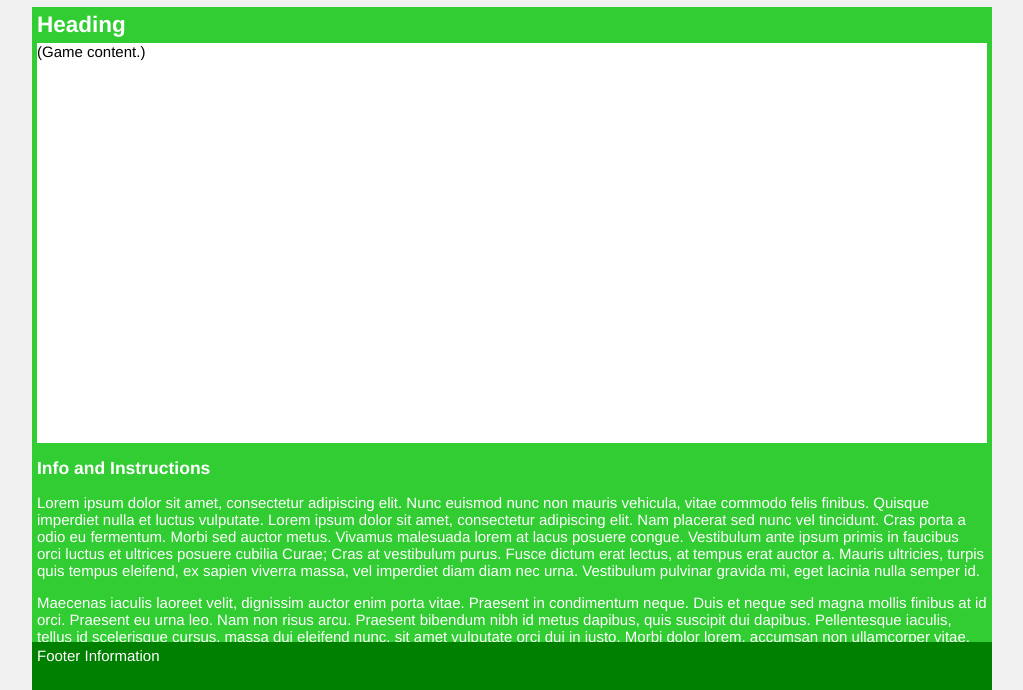
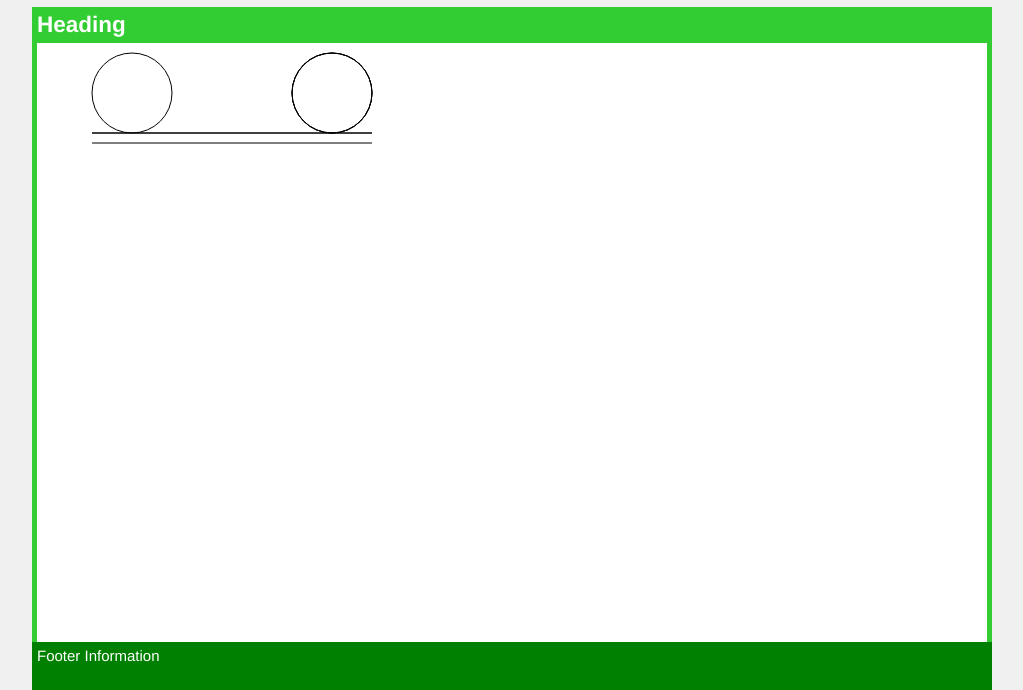
Before and after one commit to cstaier/EquilibriumVisualization, a plain HTML site: page index.html in a window 1280 px wide. Shown: the part 108-798 px from the top of the page, without its empty margins (128-1151 px from the left). Drawn offline with Linux system fonts and the light colour scheme.

Commit message:
Added canvas to index.html with seesaw.html code.

```diff
--- a/index.html
+++ b/index.html
@@ -13,7 +13,7 @@
 		document.createElement("header");
 		document.createElement("main");
 		document.createElement("nav");
-		document.createElement("section");
+		document.createElement("secti#on");
 	</script>
 	<![endif]-->
 	<body>
@@ -33,9 +33,28 @@
 		<main >
 			<section>
 				<h2>Heading</h2>
-				<article>
-					<p style="color:black; height:400px">(Game content.)</p>
-				</article>
+					<article>
+					<canvas id="myCanvas" width="800" height="800">Your browser does not support the HTML5 canvas tag.</canvas>
+					<script>
+						var c = document.getElementById("myCanvas");
+						var ctx = c.getContext("2d");
+						ctx.beginPath();
+						ctx.arc(95,50,40,0,2*Math.PI);
+						ctx.stroke();
+						var dtx = c.getContext("2d");
+						dtx.beginPath();
+						dtx.arc(200+95,50,40,0,2*Math.PI);
+						dtx.stroke();
+						var etx = c.getContext("2d");
+						etx.moveTo( 95-40, 50+40);
+						etx.lineTo( 295+40, 50+40);
+						etx.stroke();
+						var ftx = c.getContext("2d");
+						ftx.moveTo( 95-40, 50+40+10);
+						ftx.lineTo(295+40, 50+40+10);
+						ftx.stroke();
+					</script>
+					</article>
 				<h3>Info and Instructions</h3>
 				<p>Lorem ipsum dolor sit amet, consectetur adipiscing elit. Nunc euismod nunc non mauris vehicula, vitae commodo felis finibus. Quisque imperdiet nulla et luctus vulputate. Lorem ipsum dolor sit amet, consectetur adipiscing elit. Nam placerat sed nunc vel tincidunt. Cras porta a odio eu fermentum. Morbi sed auctor metus. Vivamus malesuada lorem at lacus posuere congue. Vestibulum ante ipsum primis in faucibus orci luctus et ultrices posuere cubilia Curae; Cras at vestibulum purus. Fusce dictum erat lectus, at tempus erat auctor a. Mauris ultricies, turpis quis tempus eleifend, ex sapien viverra massa, vel imperdiet diam diam nec urna. Vestibulum pulvinar gravida mi, eget lacinia nulla semper id.</p>
 				<p>Maecenas iaculis laoreet velit, dignissim auctor enim porta vitae. Praesent in condimentum neque. Duis et neque sed magna mollis finibus at id orci. Praesent eu urna leo. Nam non risus arcu. Praesent bibendum nibh id metus dapibus, quis suscipit dui dapibus. Pellentesque iaculis, tellus id scelerisque cursus, massa dui eleifend nunc, sit amet vulputate orci dui in justo. Morbi dolor lorem, accumsan non ullamcorper vitae, lobortis id dui. Nam ut efficitur mi. Curabitur augue erat, eleifend id eleifend nec, cursus sit amet eros. Sed bibendum nunc id nunc commodo sagittis.</p>
```
